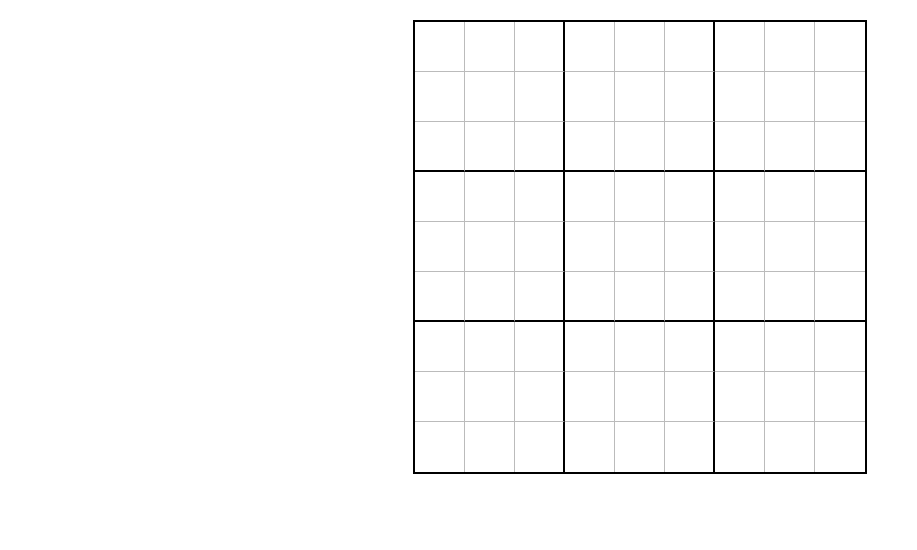
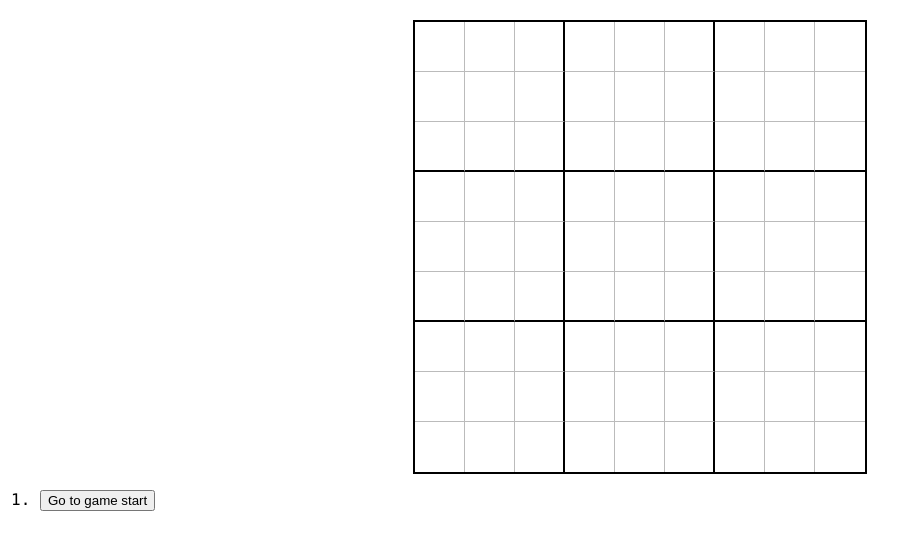
Before and after one commit to jasonjohnson47/sudoku, a React (Create React App) app: page / in a window 1280 px wide. Shown: the top 550 px of the page, without its empty margins (0-917 px from the left). Built offline with nearby package versions, Linux system fonts and the light colour scheme.

Commit message:
Initial changes to start adding history

```diff
--- a/package.json
+++ b/package.json
@@ -8,7 +8,8 @@
     "@testing-library/user-event": "^7.1.2",
     "react": "^16.13.1",
     "react-dom": "^16.13.1",
-    "react-scripts": "3.4.3"
+    "react-scripts": "3.4.3",
+    "rfdc": "^1.1.4"
   },
   "scripts": {
     "start": "react-scripts start",
--- a/src/App.js
+++ b/src/App.js
@@ -1,12 +1,35 @@
-import React from 'react';
+import React, { useState } from 'react';
 import Grid from './Grid';
+import History from './History';
 
 function App() {
-  return (
-    <div className="App">
-      <Grid />
-    </div>
-  );
+
+    const [history, setHistory] = useState([{
+        grid: [[[],[],[],[],[],[],[],[],[]],[[],[],[],[],[],[],[],[],[]],[[],[],[],[],[],[],[],[],[]],[[],[],[],[],[],[],[],[],[]],[[],[],[],[],[],[],[],[],[]],[[],[],[],[],[],[],[],[],[]],[[],[],[],[],[],[],[],[],[]],[[],[],[],[],[],[],[],[],[]],[[],[],[],[],[],[],[],[],[]]]
+    }]);
+    const [stepNumber, setStepNumber] = useState(0);
+
+    const clone = require('rfdc')();
+    const prevHistory = clone(history);
+    const addHistory = newHistory => setHistory([...prevHistory, newHistory]);
+
+    function onValueChange(values) {
+        addHistory({
+            grid: values
+        });
+        setStepNumber(stepNumber + 1);
+    }
+
+    function jumpToStep(step) {
+        setStepNumber(step);
+    }
+
+    return (
+        <div className="App">
+            <Grid values={history[stepNumber].grid} onValueChange={onValueChange} />
+            <History history={history} jumpToStep={jumpToStep} />
+        </div>
+    );
 }
 
 export default App;
--- a/src/Grid.js
+++ b/src/Grid.js
@@ -3,19 +3,20 @@ import Cell from './Cell';
 import NumberPad from './NumberPad';
 import './Grid.css';
 
-function Grid() {
+function Grid(props) {
 
     const ref = useRef(null);
 
-    const [values, setValues] = useState([[[],[],[],[],[],[],[],[],[]],[[],[],[],[],[],[],[],[],[]],[[],[],[],[],[],[],[],[],[]],[[],[],[],[],[],[],[],[],[]],[[],[],[],[],[],[],[],[],[]],[[],[],[],[],[],[],[],[],[]],[[],[],[],[],[],[],[],[],[]],[[],[],[],[],[],[],[],[],[]],[[],[],[],[],[],[],[],[],[]]]);
+    const gridValues = props.values;
 
     const [cellClicked, setCellClicked] = useState(null);
     const [activeCell, setActiveCell] = useState(null);
 
     function handleChange(coords, e) {
-        const newValues = [...values];
+        const newValues = [...gridValues];
         newValues[activeCell[0]][activeCell[1]] = e.target.value;
-        setValues(newValues);
+        //setValues(newValues);
+        props.onValueChange(newValues);
         ref.current.hideNumberPad();
     }
 
@@ -30,10 +31,10 @@ function Grid() {
     }
 
     function handleNumberPadButtonClick(e) {
-        console.log(e.target.value);
-        const newValues = [...values];
+        const newValues = [...gridValues];
         newValues[activeCell[0]][activeCell[1]] = e.target.value;
-        setValues(newValues);
+        //setValues(newValues);
+        props.onValueChange(newValues);
         ref.current.hideNumberPad();
     }
 
@@ -55,7 +56,7 @@ function Grid() {
                 row={i}
                 column={j}
                 key={`r${i}c${j}`}
-                value={values[i][j]}
+                value={gridValues[i][j]}
                 handleChange={handleChange}
                 handleClick={handleCellClick}
             />
--- /dev/null
+++ b/src/History.js
@@ -0,0 +1,27 @@
+import React from 'react';
+
+function History(props) {
+
+    const steps = props.history.map((currentStep, step) => {
+        const desc = step ?
+            'Go to step ' + step :
+            'Go to game start';
+        return (
+            <li key={step}>
+                <button
+                    onClick={() => props.jumpToStep(step)}
+                >
+                    {desc}
+                </button>
+            </li>
+        );
+    });
+
+    return (
+        <ol className="history">
+            {steps}
+        </ol>
+    );
+}
+
+export default History;
```
Also changed, not shown: 1 other file (tests, documents, lock files or other folders).
